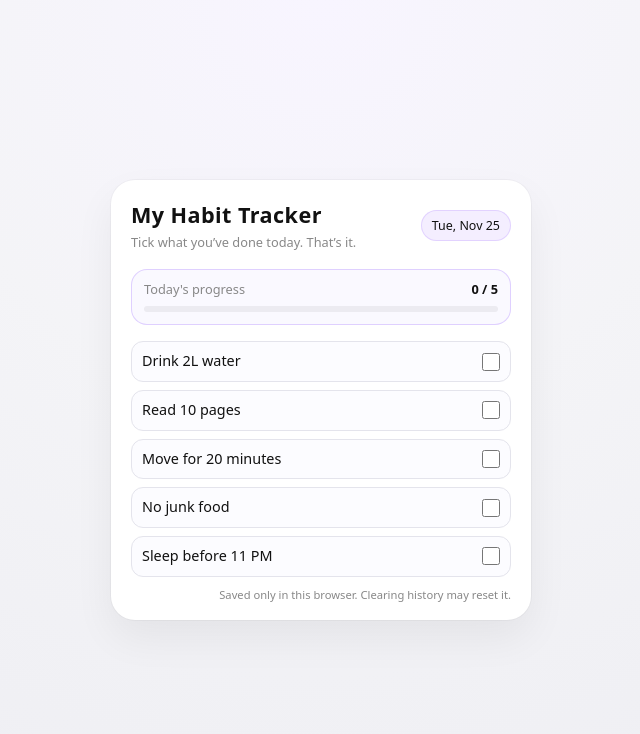
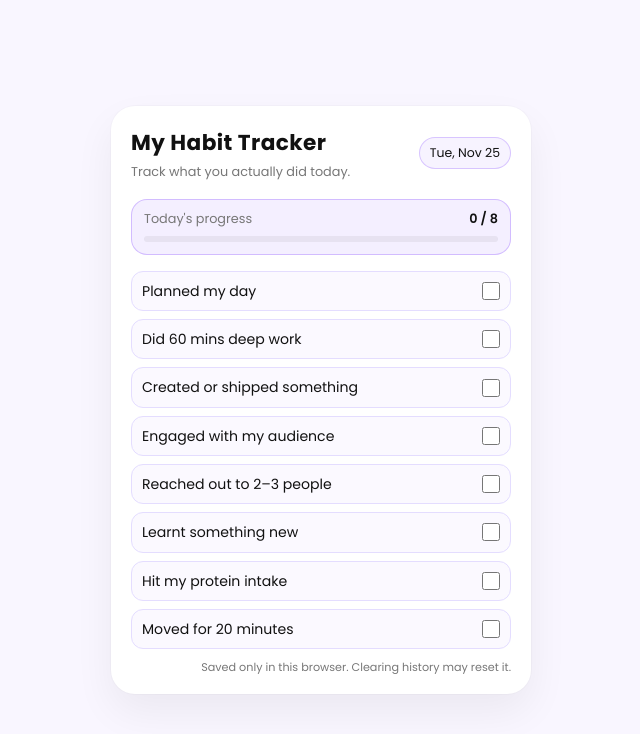
Before and after one commit to arushimalviya03-prog/habit-tracker, a plain HTML site: page index.html in a window 1280 px wide. Shown: the whole page, without its empty margins (319-959 px from the left). Drawn offline with Linux system fonts and the light colour scheme.

Commit message:
Update index.html

```diff
--- a/index.html
+++ b/index.html
@@ -4,14 +4,20 @@
   <meta charset="UTF-8" />
   <title>My Habit Tracker</title>
   <meta name="viewport" content="width=device-width, initial-scale=1" />
+
+  <!-- Poppins font -->
+  <link rel="preconnect" href="https://fonts.googleapis.com">
+  <link rel="preconnect" href="https://fonts.gstatic.com" crossorigin>
+  <link href="https://fonts.googleapis.com/css2?family=Poppins:wght@400;600;700&display=swap" rel="stylesheet">
+
   <style>
     :root {
       --lavender: #c5a7ff;
-      --lavender-soft: #f4eeff;
+      --lavender-soft: #f7f3ff;
       --black: #111111;
       --white: #ffffff;
-      --grey: #888888;
-      --border-soft: #e4e4ec;
+      --grey: #777777;
+      --border-soft: #e4ddff;
     }
 
     * {
@@ -21,8 +27,8 @@
     }
 
     body {
-      font-family: system-ui, -apple-system, BlinkMacSystemFont, "Segoe UI", sans-serif;
-      background: radial-gradient(circle at top, #f8f5ff 0, #f4f4f7 40%, #ededf2 100%);
+      font-family: "Poppins", system-ui, -apple-system, BlinkMacSystemFont, "Segoe UI", sans-serif;
+      background: #f9f6ff; /* very light lavender */
       color: var(--black);
       min-height: 100vh;
       display: flex;
@@ -39,7 +45,7 @@
       padding: 20px 20px 18px;
       box-shadow:
         0 18px 40px rgba(0, 0, 0, 0.06),
-        0 0 0 1px rgba(17, 17, 17, 0.03);
+        0 0 0 1px rgba(17, 17, 17, 0.02);
     }
 
     .app-header {
@@ -58,13 +64,14 @@
 
     .title-block h1 {
       font-size: 1.35rem;
-      font-weight: 650;
+      font-weight: 700;
       letter-spacing: 0.02em;
     }
 
     .title-block p {
       font-size: 0.8rem;
       color: var(--grey);
+      font-weight: 400;
     }
 
     .pill-date {
@@ -73,15 +80,16 @@
       border-radius: 999px;
       background: var(--lavender-soft);
       color: var(--black);
-      border: 1px solid rgba(197, 167, 255, 0.4);
+      border: 1px solid rgba(197, 167, 255, 0.6);
       white-space: nowrap;
+      font-weight: 500;
     }
 
     .progress-card {
-      background: #faf9ff;
+      background: #f4efff;
       border-radius: 16px;
       padding: 10px 12px 12px;
-      border: 1px solid rgba(197, 167, 255, 0.5);
+      border: 1px solid rgba(197, 167, 255, 0.7);
       margin-bottom: 16px;
     }
 
@@ -95,10 +103,11 @@
 
     .progress-label {
       color: var(--grey);
+      font-weight: 500;
     }
 
     .progress-number {
-      font-weight: 550;
+      font-weight: 600;
       color: var(--black);
     }
 
@@ -133,19 +142,20 @@
       padding: 10px 10px;
       border-radius: 12px;
       border: 1px solid var(--border-soft);
-      background: #fcfcff;
+      background: #fbf9ff;
       transition: border-color 0.15s ease, background 0.15s ease, transform 0.1s ease;
     }
 
     .habit:hover {
-      border-color: rgba(197, 167, 255, 0.9);
+      border-color: rgba(197, 167, 255, 1);
       background: var(--lavender-soft);
       transform: translateY(-1px);
     }
 
     .habit-label {
-      font-size: 0.9rem;
+      font-size: 0.88rem;
       line-height: 1.3;
+      font-weight: 500;
     }
 
     .habit input[type="checkbox"] {
@@ -160,6 +170,7 @@
       color: var(--grey);
       text-align: right;
       margin-top: 4px;
+      font-weight: 400;
     }
 
     @media (max-width: 480px) {
@@ -175,7 +186,7 @@
     <header class="app-header">
       <div class="title-block">
         <h1>My Habit Tracker</h1>
-        <p>Tick what you’ve done today. That’s it.</p>
+        <p>Track what you actually did today.</p>
       </div>
       <div class="pill-date" id="today-pill"></div>
     </header>
@@ -198,13 +209,16 @@
   </div>
 
   <script>
-    // Edit your habit names here
+    // Founder-style habits (edit these anytime)
     const habits = [
-      "Drink 2L water",
-      "Read 10 pages",
-      "Move for 20 minutes",
-      "No junk food",
-      "Sleep before 11 PM"
+      "Planned my day",
+      "Did 60 mins deep work",
+      "Created or shipped something",
+      "Engaged with my audience",
+      "Reached out to 2–3 people",
+      "Learnt something new",
+      "Hit my protein intake",
+      "Moved for 20 minutes"
     ];
 
     const today = new Date();
```
